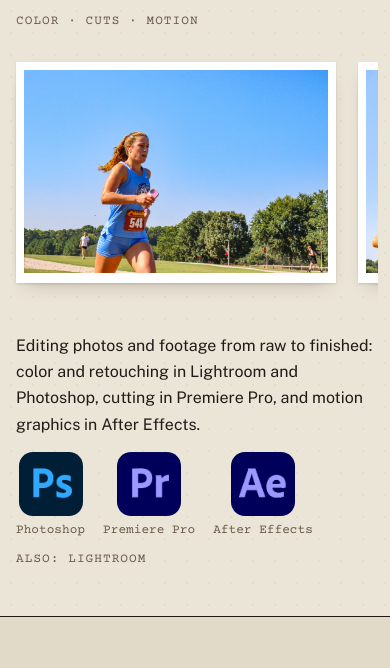
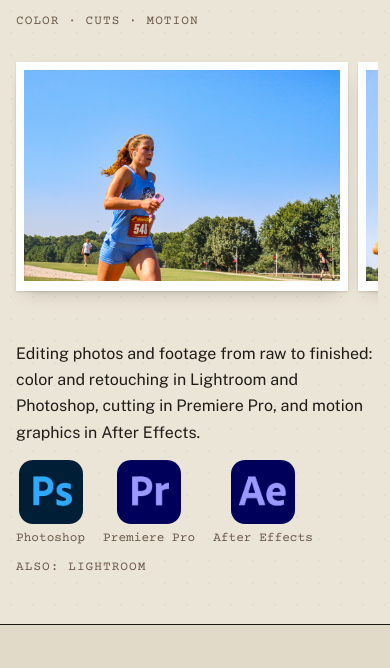
Before and after one commit to ayi45/portfolio, a plain HTML site: page Video.html in a window 390 px wide. Shown: the part 1826-2494 px from the top of the page. Drawn offline with nearby package versions, Linux system fonts and the light colour scheme.

Commit message:
Add files via upload

```diff
--- a/style.css
+++ b/style.css
@@ -772,3 +772,16 @@ footer .wrap { padding-block: 22px; display: flex; justify-content: space-betwee
 .posters.reel.landscape .poster img { aspect-ratio: 3 / 2; }
 @media (max-width: 700px) { .posters.reel.landscape .poster { flex-basis: 82vw; } }
 #editing .reel-wrap + .ba-notes { margin-top: 28px; }
+
+/* Rows show each piece whole: same height, natural width (no cropping) */
+.posters.reel .poster { flex: 0 0 auto; }
+.posters.reel .poster img { height: clamp(260px, 30vw, 340px); width: auto; max-width: none; aspect-ratio: auto; object-fit: contain; }
+.posters.reel.landscape .poster img { height: clamp(180px, 24vw, 280px); }
+.posters.reel .poster figcaption { width: 0; min-width: 100%; }
+@media (max-width: 700px) {
+  .posters.reel .poster { flex-basis: auto; }
+  .posters.reel .poster img { height: 62vw; max-height: 380px; }
+  .posters.reel.landscape .poster img { height: 54vw; }
+}
+.posters.reel .poster .zoom { width: auto; }
+.posters.reel .poster img { display: block; }
```
Also changed, not shown: Design.html (+4 -0 lines).
